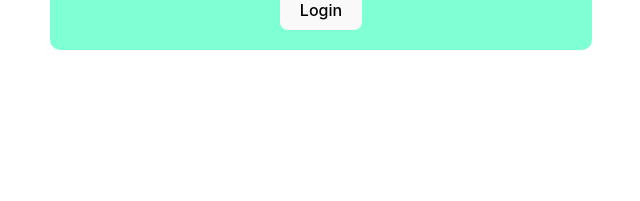
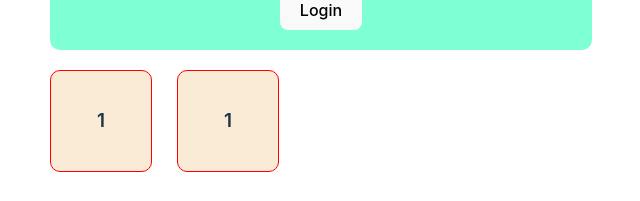
Before and after one commit to Sahira234/Feedback-Form, a React (Vite) app: page / in a window 1280 px wide. Shown: the part 741-942 px from the top of the page, without its empty margins (319-959 px from the left). Before the commit the page ends 823 px from the top, so only its background shows below. Built offline with nearby package versions, Linux system fonts and the light colour scheme.

Commit message:
komponentin heyta dovru

```diff
--- a/src/App.css
+++ b/src/App.css
@@ -15,6 +15,10 @@
 }
 .logo.react:hover {
   filter: drop-shadow(0 0 2em #61dafbaa);
+}
+.dices{
+  display: flex;
+  margin-top: 20px;
 }
 
 @keyframes logo-spin {
--- a/src/App.jsx
+++ b/src/App.jsx
@@ -3,7 +3,8 @@ import { useState } from 'react'
 import './App.css'
 import Form from './components/Form'
 import UserCV from './components/UserCV'
-import UserLogin from './components/UserLogin'
+import UserLogin from './components/UserLogin';
+import Dice from "./components/Dice"
 
 function App() {
 
@@ -12,6 +13,10 @@ function App() {
 <UserCV/>
 <Form/>
 <UserLogin/>
+<div className='dices'>
+<Dice/>
+<Dice/>
+</div>
 
     </div>
   )
--- /dev/null
+++ b/src/assets/styles/Dice.module.css
@@ -0,0 +1,13 @@
+.kare{
+    width: 100px;
+    height: 100px;
+    background-color: antiquewhite;
+    border: 1px solid red;
+    border-radius: 10px;
+    margin-right: 25px;
+    display: flex;
+    align-items: center;
+    justify-content: center;
+    font-size: 19px;
+    font-weight: 600;
+}
--- /dev/null
+++ b/src/components/Dice.jsx
@@ -0,0 +1,22 @@
+import React, { useEffect, useState } from 'react';
+import styles from "../assets/styles/Dice.module.css"
+
+const Dice = () => {
+const [state,setState]=useState(1)
+useEffect(()=>{
+    window.addEventListener("keypress",(e)=>{
+        if(e.keyCode==13){
+setState(Math.floor(Math.random() * 6) + 1)
+        }
+    })
+})
+  return (
+    <div>
+        <div className={styles.kare}>
+{state}
+        </div>
+    </div>
+  )
+}
+
+export default Dice
```
